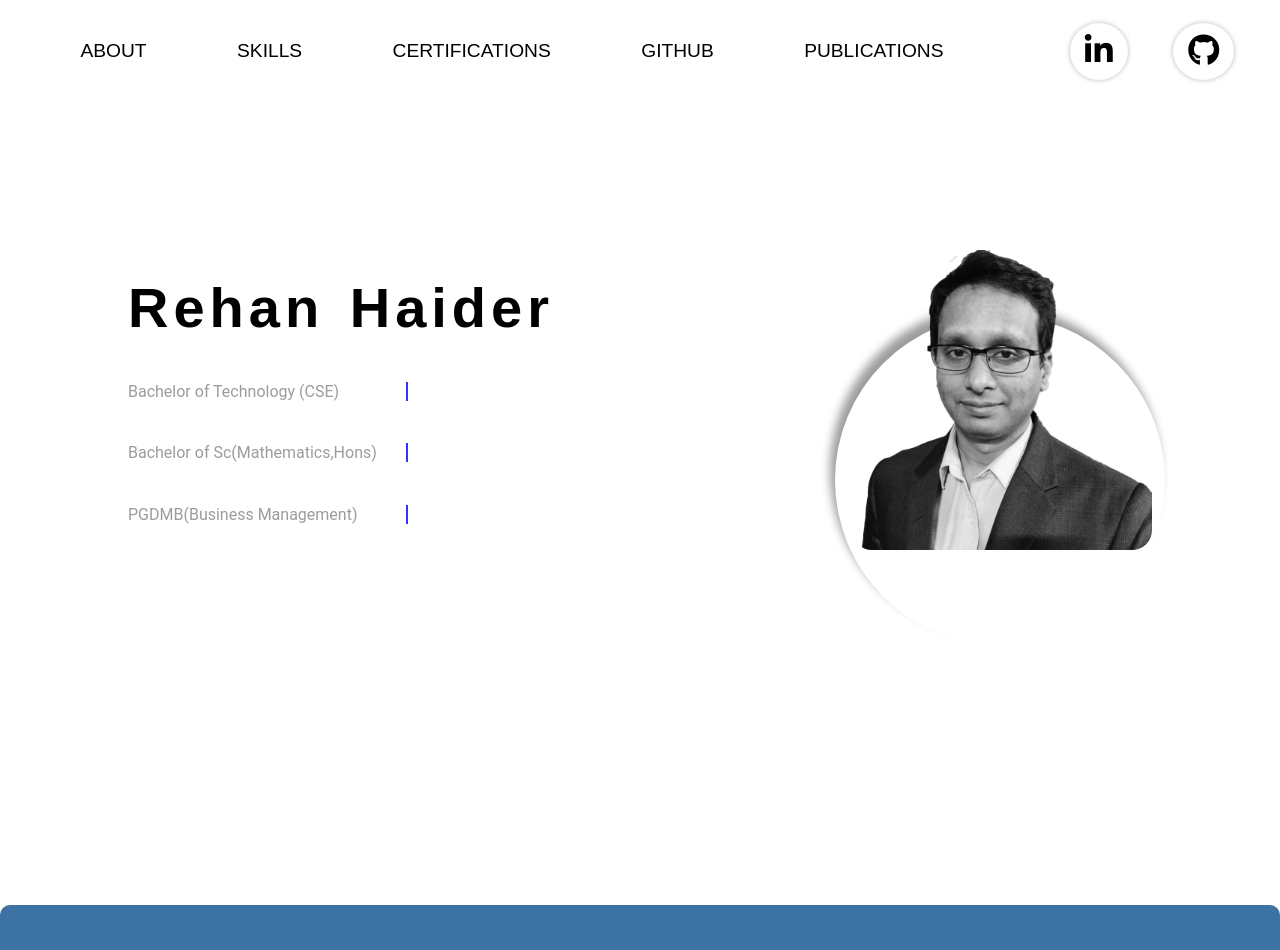
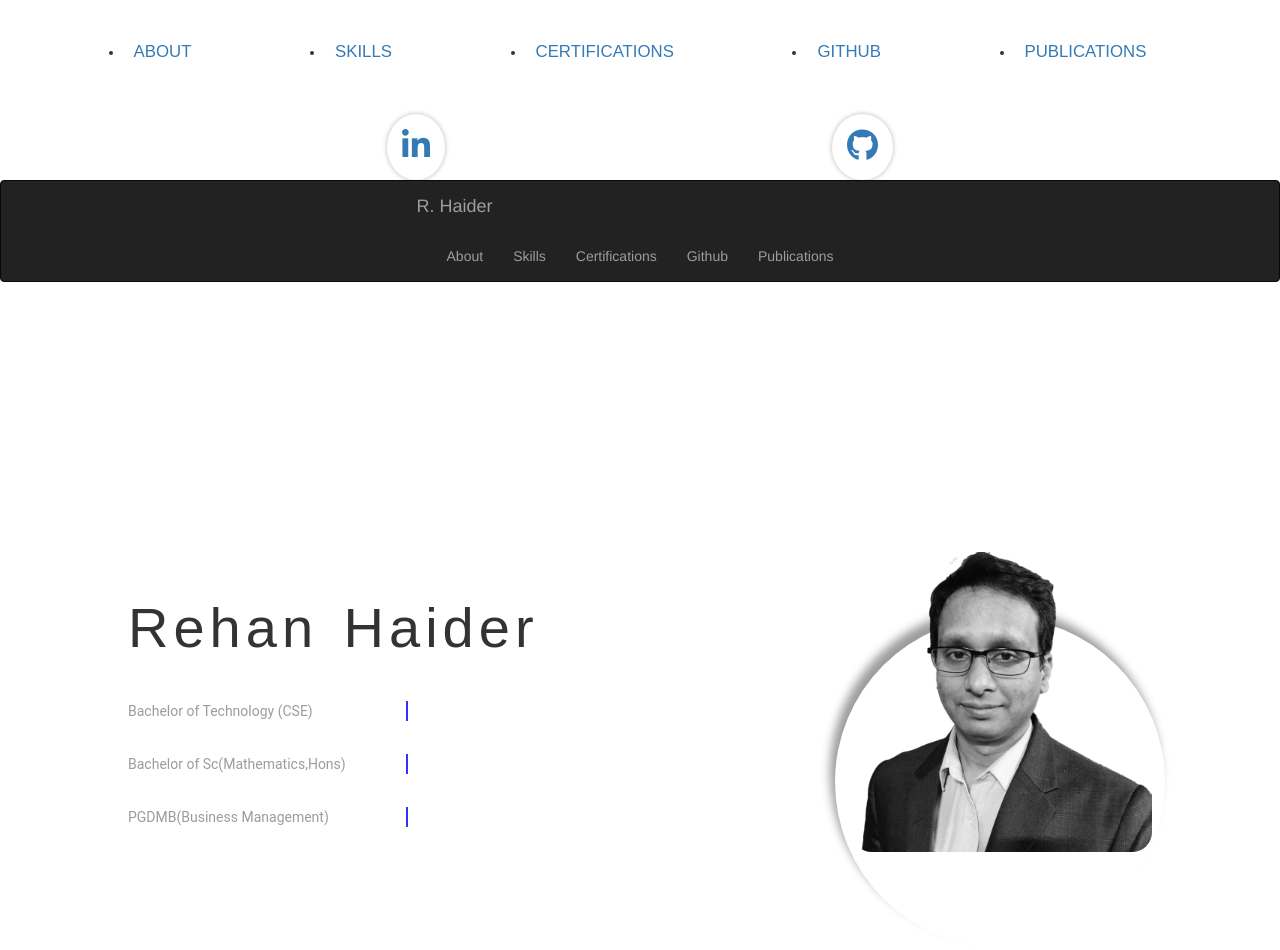
Before and after one commit to Abu-Shoaib-Jamil/Project-webiste-2, a plain HTML site: page index.html in a window 1280 px wide. Shown: the top 950 px of the page. Drawn offline with nearby package versions, Linux system fonts and the light colour scheme; a web font is replaced by a local one.

Commit message:
Update index.html

```diff
--- a/index.html
+++ b/index.html
@@ -7,6 +7,9 @@
     <meta name="viewport" content="width=device-width, initial-scale=1.0">
     <meta http-equiv="X-UA-Compatible" content="IE=edge">
     <link rel="stylesheet" href="index.css">
+    <link rel="stylesheet" href="https://maxcdn.bootstrapcdn.com/bootstrap/3.4.1/css/bootstrap.min.css">
+    <script src="https://ajax.googleapis.com/ajax/libs/jquery/3.5.1/jquery.min.js"></script>
+    <script src="https://maxcdn.bootstrapcdn.com/bootstrap/3.4.1/js/bootstrap.min.js"></script>
     <link href="https://fonts.googleapis.com/css2?family=Josefin+Sans;Cairo:wght@600&family=Roboto;&display=swap" rel="stylesheet">
     <link href="https://fonts.googleapis.com/css2?family=Oswald&display=swap" rel="stylesheet">
     <script src="https://kit.fontawesome.com/f6c45c778e.js" crossorigin="anonymous"></script>
@@ -14,7 +17,7 @@
 </head>
 <body>
     <!--Navigation bar-->
-    <div class="navbar">
+    <div class="navibar">
         <ul class="links">
             <li><a href="#before-about">About</a></li>
             <li><a href="#before-skills">Skills</a></li>
@@ -26,6 +29,27 @@
             <span><a href="https://www.linkedin.com/in/justgoodin/"><i class="fab fa-linkedin-in"></i></a></span>
             <span><a href="https://github.com/justgoodin"><i class="fab fa-github"></i></a></span>
         </div>
+        <nav class="navbar navbar-inverse">
+            <div class="container-fluid">
+              <div class="navbar-header">
+                <button type="button" class="navbar-toggle" data-toggle="collapse" data-target="#myNavbar">
+                  <span class="icon-bar"></span>
+                  <span class="icon-bar"></span>
+                  <span class="icon-bar"></span>
+                </button>
+                <a class="navbar-brand" href="#">R. Haider</a>
+              </div>
+              <div class="collapse navbar-collapse" id="myNavbar">
+                <ul class="nav navbar-nav">
+                    <li><a href="#before-about">About</a></li>
+                    <li><a href="#before-skills">Skills</a></li>
+                    <li><a href="#before-cerandgit">Certifications</a></li>
+                    <li><a href="#before-cerandgit">Github</a></li>
+                    <li><a href="#before-publication">Publications</a></li>
+                </ul>
+              </div>
+            </div>
+          </nav>
     </div>
 
     <!--intro body-->
@@ -43,7 +67,9 @@
             </div>
         </div>
         <div id="img-container"></div>
-        <img id="profile" src="profile.png" alt="Profile photo">
+        <div id="profile-container">
+            <img id="profile" src="profile.png" alt="Profile photo">
+        </div>
     </div>
 
     <!--About section-->
```
